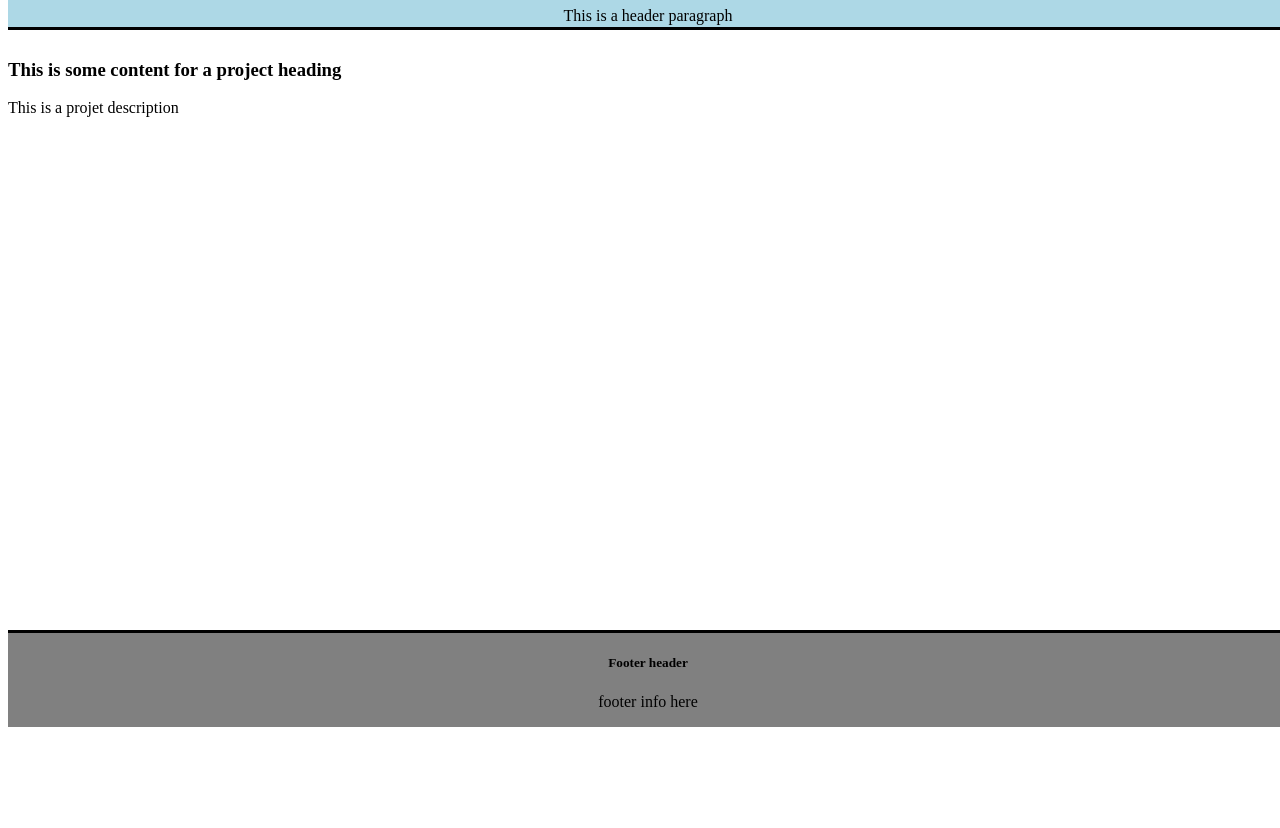
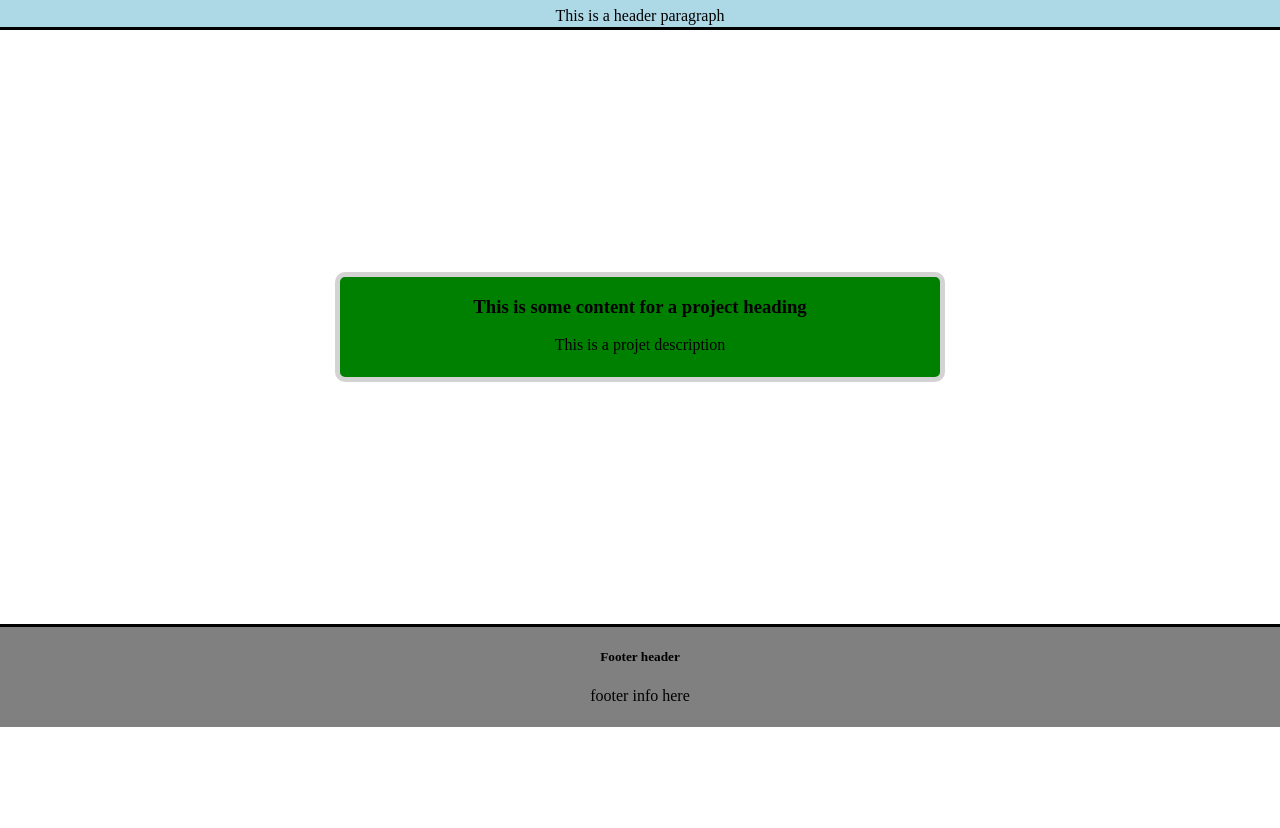
Before and after one commit to MikeSmith2990/website, a plain HTML site: page index.html in a window 1280 px wide. Shown: the part 73-901 px from the top of the page. After the commit the page ends 800 px from the top, so only its background shows below. Drawn offline with Linux system fonts and the light colour scheme.

Commit message:
Fiddling around

```diff
--- a/index.html
+++ b/index.html
@@ -9,6 +9,9 @@
 
 
 <body>
+
+
+	<div class="page_div">
 
 		<div class="top_banner">
 
@@ -27,8 +30,9 @@
 			<h5>Footer header</h5>
 			<p>footer info here</p>
 
+		</div>
+	</div>
 
-	</div>
 
 
 
--- a/style.css
+++ b/style.css
@@ -3,34 +3,58 @@
 body
 {
 
-	height: 1800px;
+	margin: 0;
 
 }
+
+.page_div
+{
+	height: 100%;
+	width: 100%;
+}
+
+
 
 .top_banner
 {
 	background-color: lightblue;
 	border-bottom: 3px solid #000000;
-	position: absolute;
-	top: 0;
+	/*top: 0;
+	left: 0;*/
 	width: 100%;
 	height: 100px;
 	text-align: center;
+	position: absolute;
+
 }
 
 
 .content
 {
-	padding-top: 105px;
+	background-color: green;
+	/*left: 25%;*/
 	position: absolute;
+	text-align: center;
+	top: 0;
+	left: 0;
+	right: 0;
+	bottom: 0;
+	height: 100px;
+	width: 600px;
+	margin: auto;
+	border: 5px solid lightgray;
+	border-radius: 10px;
+
 }
 
 .footer
 {
 	background-color: gray;
-	position: fixed;
+	position: absolute;
 	bottom: 0;
+	left: 0;
 	width: 100%;
+	height: 100px;
 	border-top: 3px solid #000000;
-	text-align: center;
+	text-align: center;*/
 }
```
Lines whose indentation alone changed are shown as unchanged.
